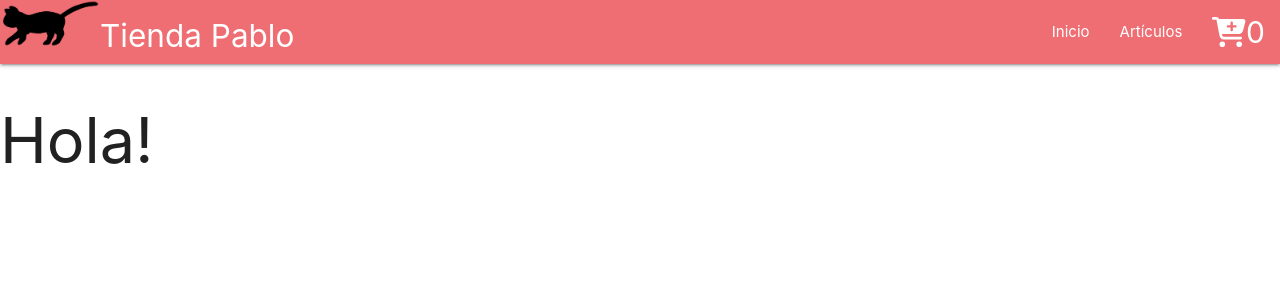
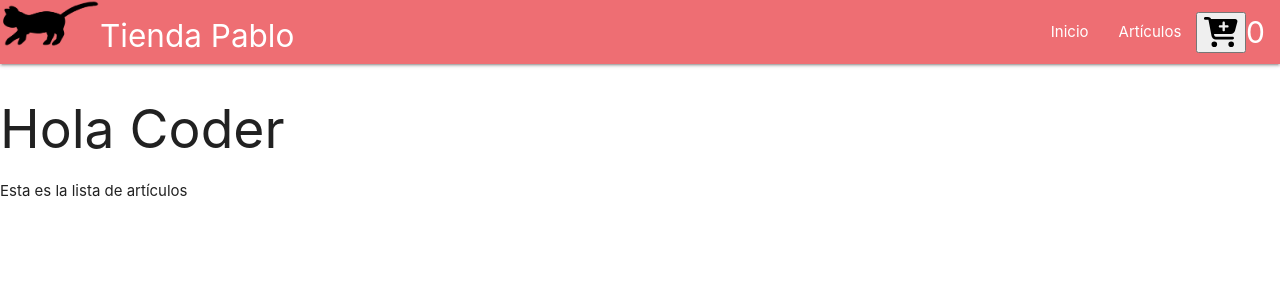
Before and after one commit to PabloAMoreno97/proyecto-react, a React (Create React App) app: page / in a window 1280 px wide. Shown: the top 300 px of the page. Built offline with nearby package versions, Linux system fonts and the light colour scheme.

Commit message:
Updating components to array functions

```diff
--- a/src/App.js
+++ b/src/App.js
@@ -7,7 +7,9 @@ function App() {
   return (
     <>
       <NavBar />
-      <ItemListContainer />
+      <ItemListContainer
+        greeting='Hola Coder'
+      />
     </>
   );
 }
--- a/src/Components/CardWidget.jsx
+++ b/src/Components/CardWidget.jsx
@@ -2,12 +2,12 @@ import React from 'react';
 import { FontAwesomeIcon } from '@fortawesome/react-fontawesome'
 import { faCartPlus } from '@fortawesome/free-solid-svg-icons';
 
-class Cart extends React.Component{
-	render () {
-        return (
-        <FontAwesomeIcon icon={faCartPlus}/>
-        );
-    }
+const Cart = () => {
+    return (
+        <button>
+            <FontAwesomeIcon icon={faCartPlus}/>
+        </button>
+    );
 }
 
 export default Cart
--- a/src/Components/ItemListContainer.jsx
+++ b/src/Components/ItemListContainer.jsx
@@ -1,11 +1,12 @@
 import React from 'react';
 
-class ItemListContainer extends React.Component{
-    render() {
-        return (
-            <h1>Hola!</h1>
-        );
-    }
+const ItemListContainer = ({greeting}) => {
+    return (
+        <>
+            <h2>{greeting}</h2>
+            <p>Esta es la lista de artículos</p>
+        </>
+    );
 }
 
 export default ItemListContainer
--- a/src/Components/NavBar.js
+++ b/src/Components/NavBar.js
@@ -12,7 +12,7 @@ const NavBar = () => {
             <ul id="nav-mobile" class="right hide-on-med-and-down">
                 <li><a href="#">Inicio</a></li>
                 <li><a href="#">Artículos</a></li>
-                <li><a href="#" style={NavBarStyle.cartIcon}><Cart/>0</a></li>
+                <li style={NavBarStyle.cartIcon}><Cart/>0</li>
             </ul>
             </div>
         </nav>
@@ -24,7 +24,8 @@ const NavBarStyle = {
         width: 100,
     },
     cartIcon: {
-        fontSize: '2rem'
+        fontSize: '2rem',
+        marginRight: '1rem'
     }
 }
 
```
